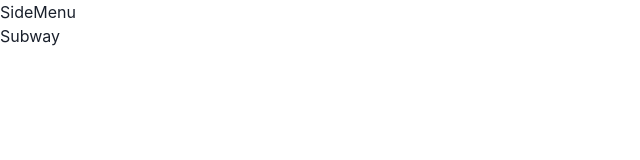
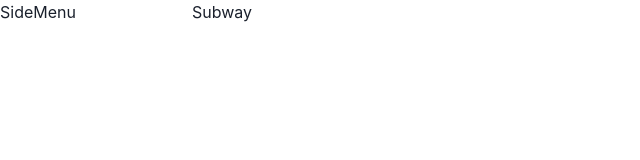
Before and after one commit to sik9252/RealTimeSubway-FE, a React (Vite) app: page / in a window 1280 px wide. Shown: the top 160 px of the page, without its empty margins (0-640 px from the left). Built offline with nearby package versions, Linux system fonts and the light colour scheme.

Commit message:
design: 호선 선택 영역과 노선도 표시 영역 생성

```diff
--- a/src/components/SideMenu/index.tsx
+++ b/src/components/SideMenu/index.tsx
@@ -1,5 +1,11 @@
+import { Box } from "@chakra-ui/react";
+
 function SideMenu() {
-  return <div>SideMenu</div>;
+  return (
+    <Box w="15%" h="100vh">
+      SideMenu
+    </Box>
+  );
 }
 
 export default SideMenu;
--- a/src/pages/Home/index.tsx
+++ b/src/pages/Home/index.tsx
@@ -1,12 +1,13 @@
 import SideMenu from "../../components/SideMenu";
 import Subway from "../Subway";
+import { Flex } from "@chakra-ui/react";
 
 function Home() {
   return (
-    <div>
+    <Flex>
       <SideMenu />
       <Subway />
-    </div>
+    </Flex>
   );
 }
 
--- a/src/pages/Subway/index.tsx
+++ b/src/pages/Subway/index.tsx
@@ -1,5 +1,11 @@
+import { Box } from "@chakra-ui/react";
+
 function Subway() {
-  return <div>Subway</div>;
+  return (
+    <Box w="85%" h="100vh">
+      Subway
+    </Box>
+  );
 }
 
 export default Subway;
```
